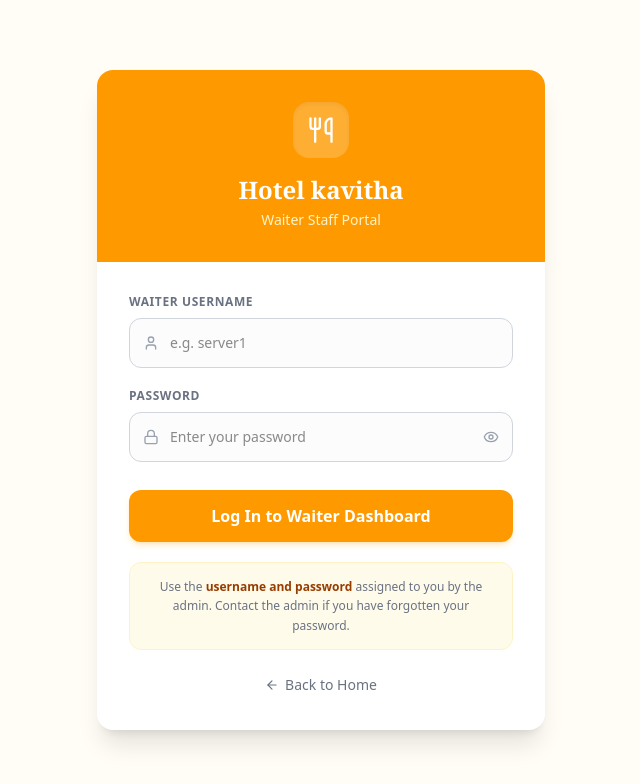
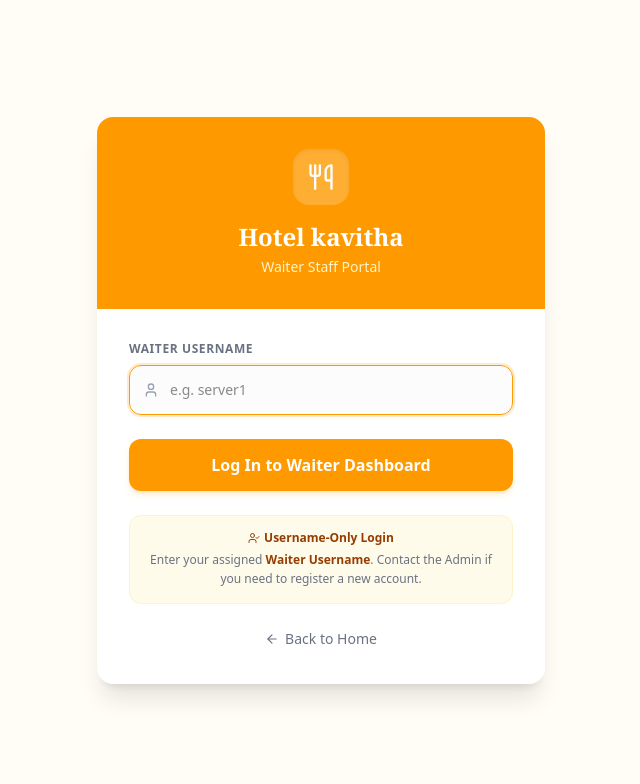
Before and after one commit to Harinithin-ops/qr_order_table, a React (Vite) app in the folder frontend/: page /waiter-login in a window 1280 px wide. Shown: the top 784 px of the page, without its empty margins (319-959 px from the left). Built offline with nearby package versions, Linux system fonts and the light colour scheme; what @react-pdf/renderer would draw is missing.

Commit message:
revert: waiter login back to username-only, no password required

```diff
--- a/frontend/src/pages/WaiterLogin.tsx
+++ b/frontend/src/pages/WaiterLogin.tsx
@@ -1,12 +1,10 @@
 import { useState } from 'react';
 import { useNavigate, Link } from 'react-router-dom';
 import { HOTEL_NAME } from '@/lib/utils';
-import { Utensils, ArrowLeft, Lock, Eye, EyeOff, User } from 'lucide-react';
+import { Utensils, ArrowLeft, UserCheck, User } from 'lucide-react';
 
 export default function WaiterLoginPage() {
   const [username, setUsername] = useState('');
-  const [password, setPassword] = useState('');
-  const [showPassword, setShowPassword] = useState(false);
   const [error, setError] = useState('');
   const [loading, setLoading] = useState(false);
   const navigate = useNavigate();
@@ -20,14 +18,14 @@ export default function WaiterLoginPage() {
       const res = await fetch('/api/auth/login', {
         method: 'POST',
         headers: { 'Content-Type': 'application/json' },
-        body: JSON.stringify({ username, password }),
+        body: JSON.stringify({ username }),
       });
 
       if (res.ok) {
         navigate('/waiter/orders');
       } else {
         const data = await res.json().catch(() => ({}));
-        setError(data.error || 'Invalid credentials. Please check your username and password.');
+        setError(data.error || 'Invalid username. Please use your assigned Waiter Username.');
       }
     } catch (err) {
       setError('Login failed. Please try again.');
@@ -49,10 +47,9 @@ export default function WaiterLoginPage() {
         </div>
 
         <div className="p-8">
-          <form onSubmit={handleLogin} className="space-y-5">
+          <form onSubmit={handleLogin} className="space-y-6">
             {error && (
-              <div className="p-3 bg-red-50 text-red-700 rounded-xl text-sm border border-red-200 font-medium flex items-center gap-2">
-                <Lock size={14} className="shrink-0" />
+              <div className="p-3 bg-red-50 text-red-600 rounded-xl text-sm border border-red-200 font-medium">
                 {error}
               </div>
             )}
@@ -74,51 +71,27 @@ export default function WaiterLoginPage() {
                   placeholder="e.g. server1"
                   required
                   autoComplete="username"
+                  autoFocus
                 />
-              </div>
-            </div>
-
-            {/* Password */}
-            <div>
-              <label className="block text-xs font-bold text-gray-500 uppercase tracking-wider mb-2">
-                Password
-              </label>
-              <div className="relative">
-                <div className="absolute left-3.5 top-1/2 -translate-y-1/2 text-gray-400">
-                  <Lock size={16} />
-                </div>
-                <input
-                  type={showPassword ? 'text' : 'password'}
-                  value={password}
-                  onChange={(e) => setPassword(e.target.value)}
-                  className="w-full pl-10 pr-12 py-3.5 border border-gray-300 rounded-xl focus:outline-none focus:ring-2 focus:ring-amber-500/20 focus:border-amber-500 text-sm transition bg-gray-50/50"
-                  placeholder="Enter your password"
-                  required
-                  autoComplete="current-password"
-                />
-                <button
-                  type="button"
-                  onClick={() => setShowPassword(!showPassword)}
-                  className="absolute right-3.5 top-1/2 -translate-y-1/2 text-gray-400 hover:text-gray-600 transition"
-                  tabIndex={-1}
-                >
-                  {showPassword ? <EyeOff size={16} /> : <Eye size={16} />}
-                </button>
               </div>
             </div>
 
             <button
               type="submit"
               disabled={loading}
-              className="w-full bg-amber-500 text-white font-bold py-3.5 px-4 rounded-xl hover:bg-amber-600 transition-colors focus:outline-none disabled:opacity-70 shadow-md shadow-amber-500/20 mt-2"
+              className="w-full bg-amber-500 text-white font-bold py-3.5 px-4 rounded-xl hover:bg-amber-600 transition-colors focus:outline-none disabled:opacity-70 shadow-md shadow-amber-500/20"
             >
               {loading ? 'Verifying…' : 'Log In to Waiter Dashboard'}
             </button>
 
             <div className="text-xs text-gray-500 text-center bg-amber-50 p-3.5 rounded-xl border border-amber-100">
+              <p className="font-bold text-amber-800 flex items-center justify-center gap-1 mb-1">
+                <UserCheck size={12} />
+                Username-Only Login
+              </p>
               <p className="leading-relaxed">
-                Use the <strong className="text-amber-800">username and password</strong> assigned to you by the admin.
-                Contact the admin if you have forgotten your password.
+                Enter your assigned <strong className="text-amber-800">Waiter Username</strong>.
+                Contact the Admin if you need to register a new account.
               </p>
             </div>
           </form>
```
Also changed, not shown: 1 other file (tests, documents, lock files or other folders).
